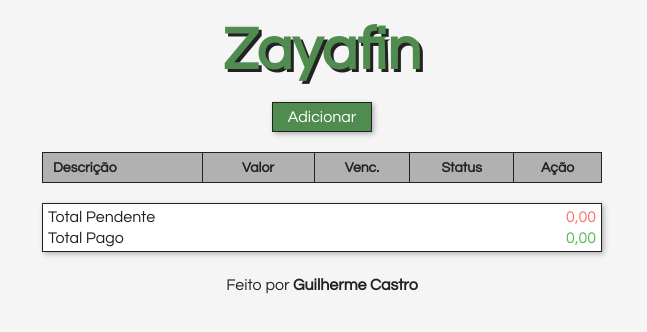
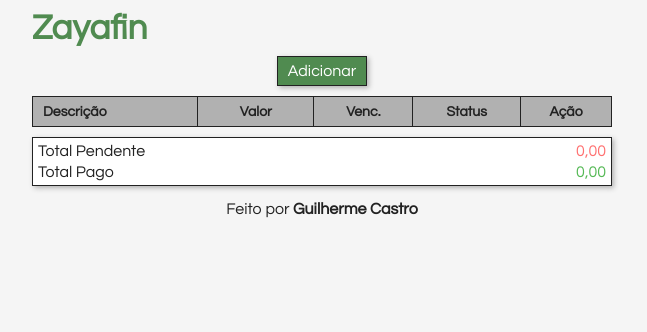
Before and after one commit to zcastroti/Zayafin, a plain HTML site: page index.html in a window 1280 px wide. Shown: the whole page, without its empty margins (318-965 px from the left). Drawn offline with Linux system fonts and the light colour scheme; no server answers.

Commit message:
Update estilo.css

```diff
--- a/estilo.css
+++ b/estilo.css
@@ -34,19 +34,20 @@ main {
     justify-content: center;
     flex-direction: column;
     align-items: center;
-    gap: 20px;
-    padding: 20px;
+    gap: 10px;
+    padding: 10px;
     width: 100%;
     max-width: 600px;
-    margin: auto; }
+    margin: auto;
+    }
 
 /*------------------------------------
     H1
 ------------------------------------*/
 h1 {
+    width: 100%;
     color: var(--corPrincipal);
-    font-size: 60px;
-    text-shadow: 3px 3px #222; }
+    font-size: 35px; }
 
 /*------------------------------------
     Inputs, Botões e Selects
@@ -90,10 +91,11 @@ width: 100%; overflow-x: auto; }
     background: var(--corPrincipal);
     color: white;
     font-weight: 500;
-    width: 100px;
+    width: 90px;
     height: 30px;
     cursor: pointer;
-    border: 1px solid #222; }
+    border: 1px solid #222;
+    }
 
 .estiloBotao:hover {
     box-shadow: 1px 1px 5px #b1b1b1;
@@ -139,7 +141,7 @@ td {
 
 tbody > tr > td { font-size: 14px; }
 
-.col-descricao {  width: 100px; max-width: 100px; text-align: left; text-indent: 5px; }
+.col-descricao {  width: 100px; text-align: left; text-indent: 5px; }
 .col-valor { width: 70px; max-width: 70px; }
 .col-vencimento { width: 60px; max-width: 60px; }
 .col-status { width: 65px; max-width: 65px; }
@@ -191,7 +193,7 @@ tbody > tr > td { font-size: 14px; }
 ------------------------------------*/
 .quadro-adicionar-conta {
     background: white;
-    padding: 20px;
+    padding: 10px;
     border: 1px solid #222;
     box-shadow: 0 8px 20px rgba(0, 0, 0, 0.4);
     width: 90%;
```
